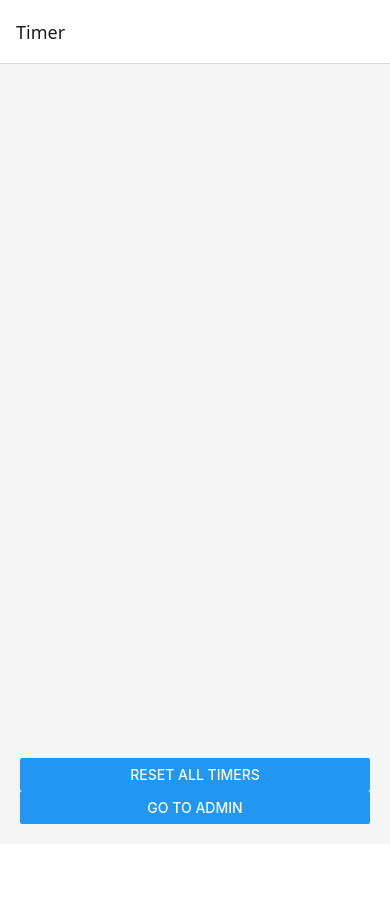
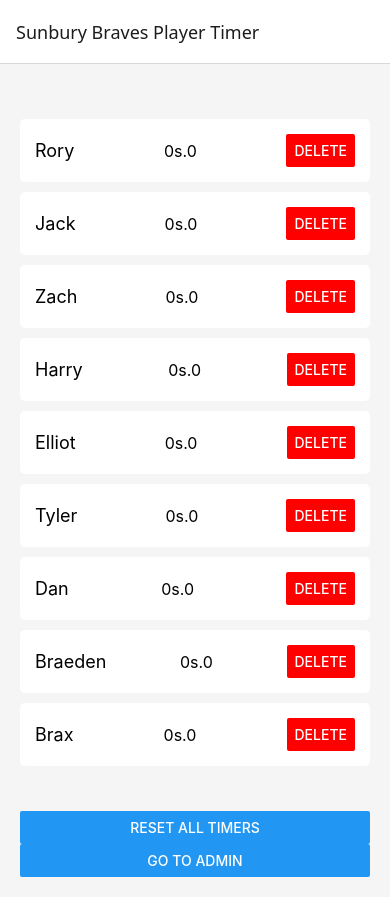
Before and after one commit to hpaffrath/SunburyBravesTimer, a React Native app: screen / in a window 390 px wide. Before the commit the page ends 844 px from the top, so only its background shows below. Built offline with nearby package versions, Linux system fonts and the light colour scheme.

Commit message:
Hard coding the list of names.

```diff
--- a/App.js
+++ b/App.js
@@ -1,51 +1,30 @@
 import React, { useState, useEffect } from 'react';
 import { StyleSheet, Text, View, TouchableOpacity, FlatList, Button, TextInput, Alert, AppState } from 'react-native';
-import AsyncStorage from '@react-native-async-storage/async-storage';
 import { NavigationContainer } from '@react-navigation/native';
 import { createStackNavigator } from '@react-navigation/stack';
 
+// Default list of names
+const defaultTimers = [
+  { id: '1', name: 'Rory', time: 0, running: false },
+  { id: '2', name: 'Jack', time: 0, running: false },
+  { id: '3', name: 'Zach', time: 0, running: false },
+  { id: '4', name: 'Harry', time: 0, running: false },
+  { id: '5', name: 'Elliot', time: 0, running: false },
+  { id: '6', name: 'Tyler', time: 0, running: false },
+  { id: '7', name: 'Dan', time: 0, running: false },
+  { id: '8', name: 'Braeden', time: 0, running: false },
+  { id: '9', name: 'Brax', time: 0, running: false },
+];
+
 // Main Timer Screen
 function TimerScreen({ navigation, timers, setTimers }) {
-  const [appState, setAppState] = useState(AppState.currentState); // Track app state (active/background)
-
-  useEffect(() => {
-    const saveTimers = async () => {
-      try {
-        await AsyncStorage.setItem('timers', JSON.stringify(timers));
-      } catch (error) {
-        console.error('Error saving timers to storage:', error);
-      }
-    };
-    saveTimers();
-
-    const appStateListener = AppState.addEventListener('change', (nextAppState) => {
-      setAppState(nextAppState);
-      if (nextAppState === 'background') {
-        // Pause all timers when the app goes to the background
-        timers.forEach((timer) => {
-          if (timer.running) {
-            clearInterval(timer.intervalId);
-            setTimers((prevTimers) =>
-              prevTimers.map((t) =>
-                t.id === timer.id ? { ...t, running: false } : t
-              )
-            );
-          }
-        });
-      }
-    });
-
-    return () => {
-      appStateListener.remove();
-    };
-  }, [timers, setTimers]);
+  const [appState, setAppState] = useState(AppState.currentState);
 
   const formatTime = (time) => {
     const totalSeconds = Math.floor(time);
     const tenths = Math.floor((time % 1) * 10);
     const minutes = Math.floor(totalSeconds / 60);
     const seconds = totalSeconds % 60;
-
     return `${minutes > 0 ? `${minutes}m ` : ''}${seconds}s.${tenths}`;
   };
 
@@ -101,47 +80,11 @@
     );
   };
 
-  // Check if a timer is more than 5 or 10 minutes behind
-  const checkTimerStatus = () => {
-    const latestTime = Math.max(...timers.map((t) => t.time)); // Get the latest timer time
-    return timers.map((timer) => {
-      const timeDifference = latestTime - timer.time;
-
-      let isAmber = false;
-      let isRed = false;
-
-      if (timeDifference >= 300 && timeDifference < 600) { // 5 minutes = 300 seconds, 10 minutes = 600 seconds
-        isAmber = true;
-      }
-      if (timeDifference >= 600) {
-        isRed = true;
-      }
-
-      return {
-        ...timer,
-        isAmber,
-        isRed,
-        timeDifference,
-      };
-    });
-  };
-
-  // Sort the timers: Red timers go to the top, then Amber, and then the rest by original order
-  const sortedTimers = checkTimerStatus().sort((a, b) => {
-    if (a.isRed && !b.isRed) return -1;
-    if (!a.isRed && b.isRed) return 1;
-    if (a.isAmber && !b.isAmber) return -1;
-    if (!a.isAmber && b.isAmber) return 1;
-    return 0;
-  });
-
   const renderItem = ({ item }) => (
     <TouchableOpacity
       style={[
         styles.item,
-        item.running && styles.activeItem, // Apply light blue background if the timer is running
-        item.isRed && styles.redItem, // Apply red background if the timer is more than 10 minutes behind
-        item.isAmber && styles.amberItem, // Apply amber background if the timer is more than 5 minutes behind
+        item.running && styles.activeItem,
       ]}
       onPress={() => toggleTimer(item.id)}
       onLongPress={() => resetSingleTimer(item.id)}
@@ -151,9 +94,7 @@
       <Button
         title="Delete"
         color="red"
-        onPress={() => {
-          setTimers((prevTimers) => prevTimers.filter((timer) => timer.id !== item.id));
-        }}
+        onPress={() => setTimers((prevTimers) => prevTimers.filter((timer) => timer.id !== item.id))}
       />
     </TouchableOpacity>
   );
@@ -161,11 +102,10 @@
   return (
     <View style={styles.container}>
       <FlatList
-        data={sortedTimers}
+        data={timers}
         renderItem={renderItem}
         keyExtractor={(item) => item.id}
       />
-
       <View style={styles.bottomButtonsContainer}>
         <Button title="Reset All Timers" onPress={resetTimers} />
         <Button title="Go to Admin" onPress={() => navigation.navigate('Admin')} />
@@ -174,7 +114,7 @@
   );
 }
 
-// Admin Page to Add Names
+// Admin Screen
 function AdminScreen({ navigation, setTimers }) {
   const [newName, setNewName] = useState('');
 
@@ -191,10 +131,9 @@
     };
     setTimers((prevTimers) => {
       const updatedTimers = [...prevTimers, newTimer];
-      AsyncStorage.setItem('timers', JSON.stringify(updatedTimers)); // Save updated timers
       return updatedTimers;
     });
-    setNewName(''); // Clear input after adding
+    setNewName('');
   };
 
   return (
@@ -214,26 +153,14 @@
 const Stack = createStackNavigator();
 
 export default function App() {
-  const [timers, setTimers] = useState([]);
-
-  useEffect(() => {
-    const loadTimers = async () => {
-      try {
-        const storedTimers = await AsyncStorage.getItem('timers');
-        if (storedTimers) {
-          setTimers(JSON.parse(storedTimers));
-        }
-      } catch (error) {
-        console.error('Error loading timers from storage:', error);
-      }
-    };
-    loadTimers();
-  }, []);
+  const [timers, setTimers] = useState(defaultTimers); // Use defaultTimers initially
 
   return (
     <NavigationContainer>
       <Stack.Navigator initialRouteName="Timer">
-        <Stack.Screen name="Timer">
+        <Stack.Screen name="Timer"
+        options={{ title: 'Sunbury Braves Player Timer' }}  // Set title for Timer screen
+        >
           {(props) => <TimerScreen {...props} timers={timers} setTimers={setTimers} />}
         </Stack.Screen>
         <Stack.Screen name="Admin">
@@ -262,13 +189,7 @@
     elevation: 1,
   },
   activeItem: {
-    backgroundColor: '#d0ebff', // Light blue background for active timers
-  },
-  redItem: {
-    backgroundColor: '#ffcccc', // Red background for timers 10+ minutes behind
-  },
-  amberItem: {
-    backgroundColor: '#ffeb99', // Amber background for timers 5-10 minutes behind
+    backgroundColor: '#d0ebff',
   },
   name: {
     fontSize: 18,
--- a/app.json
+++ b/app.json
@@ -14,14 +14,18 @@
     },
     "ios": {
       "supportsTablet": true,
-      "bundleIdentifier": "com.hpaffrath.MyFirstApp"
+      "bundleIdentifier": "com.hpaffrath.MyFirstApp",
+      "runtimeVersion": {
+        "policy": "appVersion"
+      }
     },
     "android": {
       "adaptiveIcon": {
         "foregroundImage": "./assets/adaptive-icon.png",
         "backgroundColor": "#ffffff"
       },
-      "package": "com.hpaffrath.MyFirstApp"
+      "package": "com.hpaffrath.MyFirstApp",
+      "runtimeVersion": "1.0.0"
     },
     "web": {
       "favicon": "./assets/favicon.png"
@@ -33,6 +37,9 @@
     },
     "plugins": [
       "expo-sqlite"
-    ]
+    ],
+    "updates": {
+      "url": "https://u.expo.dev/eda91cd5-5595-410c-890c-c97c792d8391"
+    }
   }
 }
--- a/package.json
+++ b/package.json
@@ -26,7 +26,8 @@
     "react-native-screens": "~4.1.0",
     "react-native-sqlite-storage": "^6.0.1",
     "react-native-web": "~0.19.13",
-    "sqlite3": "^5.1.7"
+    "sqlite3": "^5.1.7",
+    "expo-updates": "~0.26.10"
   },
   "devDependencies": {
     "@babel/core": "^7.20.0"
```
Also changed, not shown: 4 other files (tests, documents, lock files or other folders).
